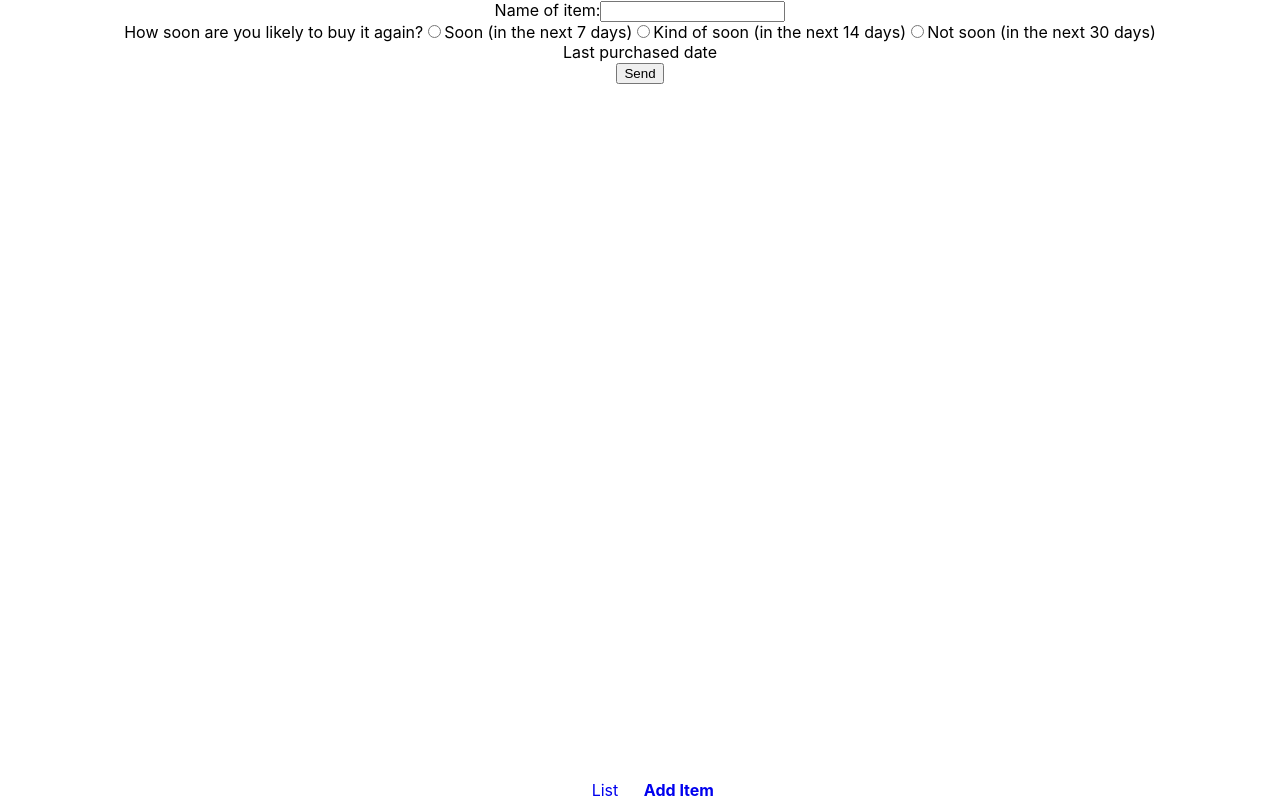
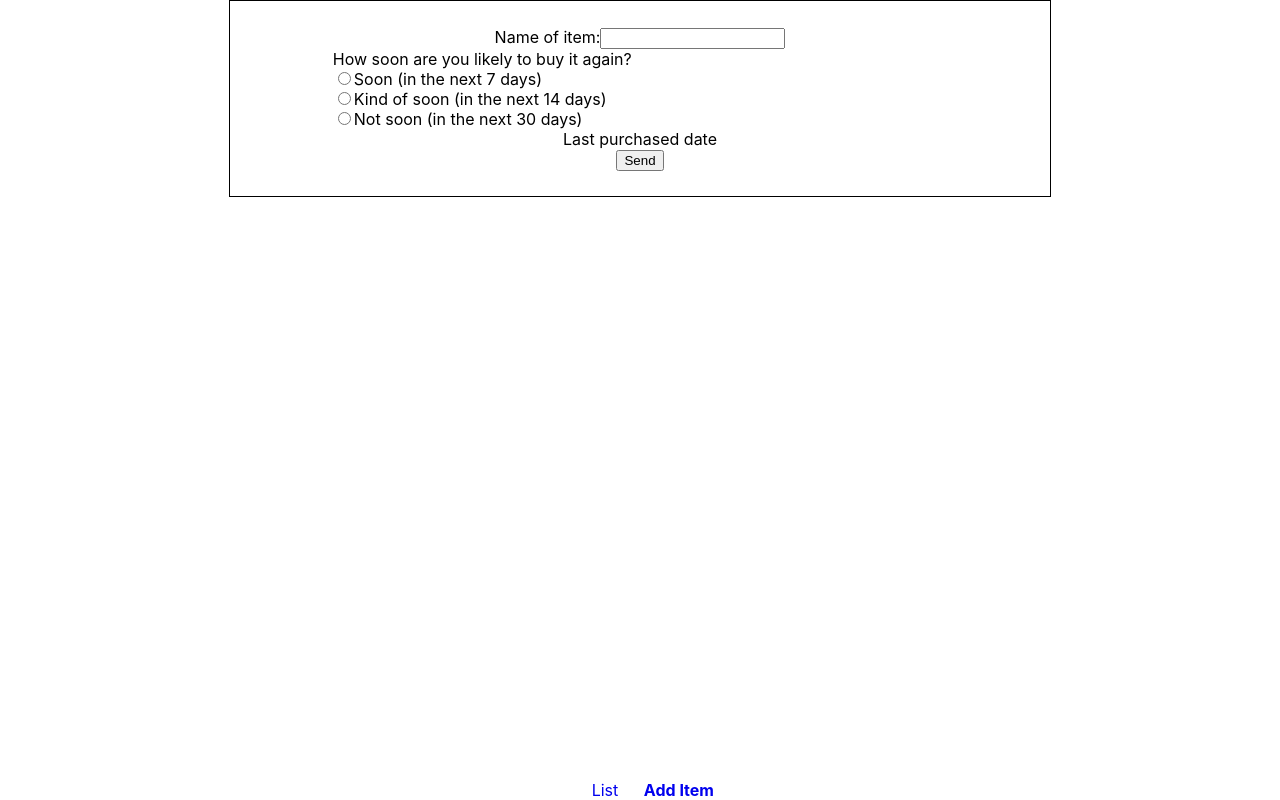
Before and after one commit to the-collab-lab/tcl-24-smart-shopping-list, a React (Create React App) app: page /addItem in a window 1280 px wide. Built offline with nearby package versions, Linux system fonts and the light colour scheme.

Commit message:
styles is added to the form

```diff
--- a/src/components/AddItem/AddItem.jsx
+++ b/src/components/AddItem/AddItem.jsx
@@ -1,6 +1,7 @@
 import React from 'react';
 
 import { Form } from '../Form/Form';
+import('./addItems.css');
 
 const AddItem = () => {
   return (
--- /dev/null
+++ b/src/components/AddItem/addItems.css
@@ -0,0 +1,15 @@
+form.form-item {
+  width: 60%;
+  margin: auto;
+  border: 1px solid black;
+  padding: 2%;
+}
+.form-radio-set {
+  display: flex;
+  /* background-color: aqua; */
+  flex-direction: column;
+  justify-content: start;
+  align-items: flex-start;
+  width: 80%;
+  margin: auto;
+}
--- a/src/components/Form/Form.jsx
+++ b/src/components/Form/Form.jsx
@@ -8,6 +8,7 @@ export const Form = () => {
   const [values, handleInputChange, setValues] = useForm({
     nameItem: '',
     selectTime: '',
+    lastDate: null,
   });
 
   const sendToFB = (e) => {
@@ -16,13 +17,18 @@ export const Form = () => {
     const selectLength = values.selectTime.length;
 
     if (itemLength && selectLength) {
-      create({ name: values.nameItem, time: values.selectTime });
+      create({
+        name: values.nameItem,
+        time: values.selectTime,
+        lastDate: null,
+      });
 
       e.target.reset();
 
       setValues({
         nameItem: '',
         selectTime: '',
+        lastDate: null,
       });
 
       return;
@@ -31,13 +37,14 @@ export const Form = () => {
 
   return (
     <div>
-      <form onSubmit={sendToFB}>
+      <form onSubmit={sendToFB} className="form-item">
         <label htmlFor="fname">
           Name of item:
           <input type="text" name="nameItem" onChange={handleInputChange} />
         </label>
         <br />
-        <label>
+        <div>
+          <label className="form-radio-set">
             How soon are you likely to buy it again?
             <label>
               <input
@@ -67,7 +74,9 @@ export const Form = () => {
               Not soon (in the next 30 days)
             </label>
           </label>
-        <div>Last purchased date</div>
+        </div>
+
+        <div>Last purchased date{values.lastDate}</div>
         <button type="submit">Send</button>
       </form>
     </div>
```
Lines whose indentation alone changed are shown as unchanged.
